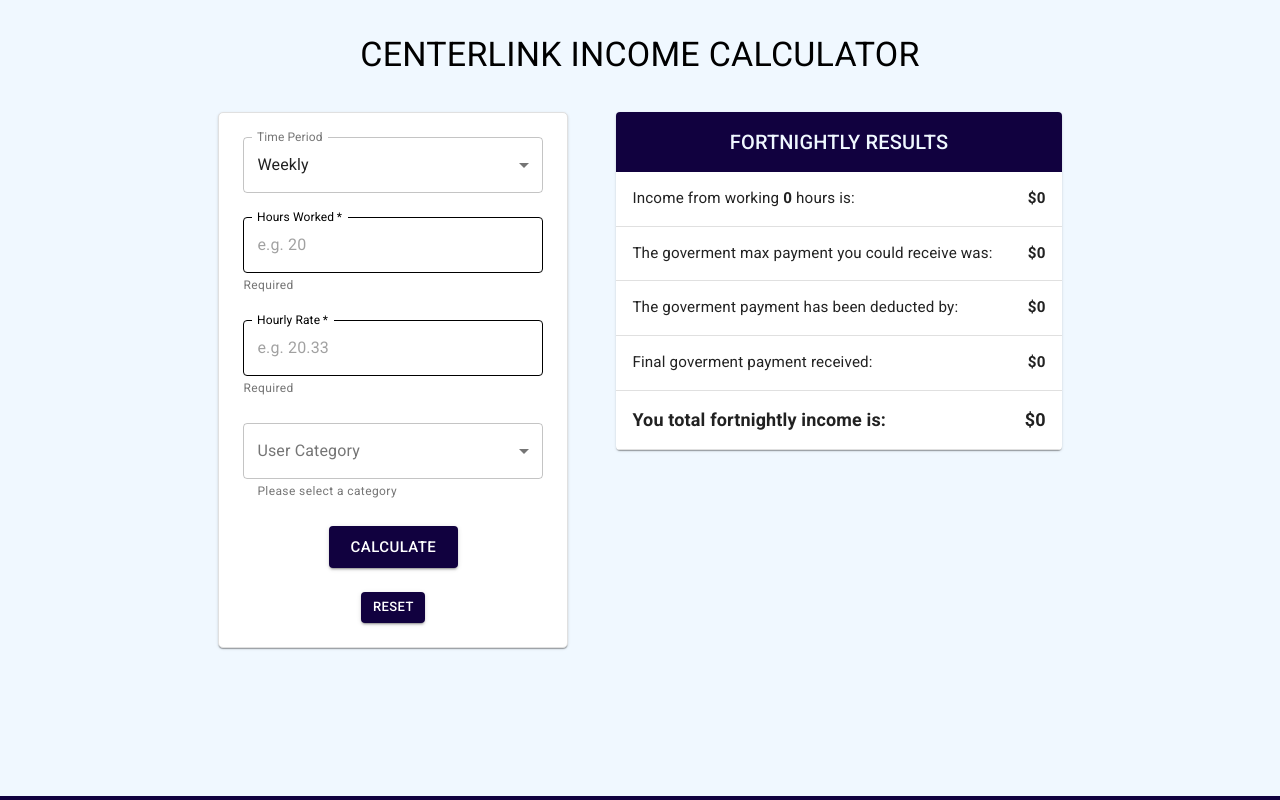
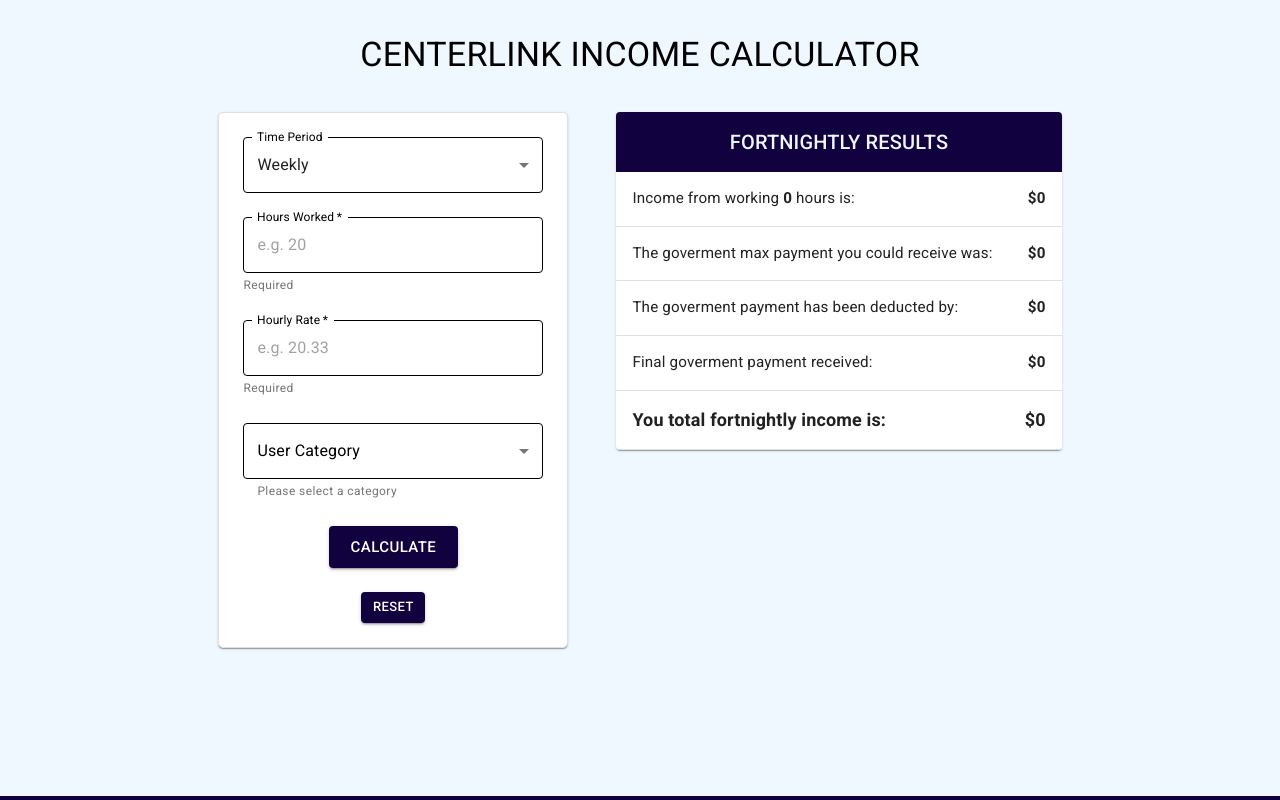
Before and after one commit to SebAnt86/incomecalc, a React (Create React App) app: page / in a window 1280 px wide. Shown: the top 800 px of the page. Built offline with nearby package versions, Linux system fonts and the light colour scheme; the HTML template or start-up script is replaced by a standard one.

Commit message:
change Select color to black

```diff
--- a/src/components/Form.js
+++ b/src/components/Form.js
@@ -20,6 +20,9 @@ const useStyles = makeStyles((theme) => ({
     // margin: theme.spacing(1),
     minWidth: 300,
     maxWidth: 300,
+    '& .MuiOutlinedInput-notchedOutline': {
+        borderColor: 'black'
+    }
   },
 
   cssLabel: {
@@ -40,6 +43,12 @@ const useStyles = makeStyles((theme) => ({
     borderWidth: "1px",
     borderColor: "black !important",
   },
+
+//   selectBorder: {
+//     '& .MuiOutlinedInput-notchedOutline': {
+//         borderColor: 'black'
+//     }
+//   },
 
   selectEmpty: {
     marginTop: theme.spacing(2),
--- a/src/index.css
+++ b/src/index.css
@@ -47,12 +47,12 @@ Button:hover {
 }
 
 
-/* label:hover,
-label:active,
-label:focus
- {
-    color: black !important;
-} */
+
+label {
+    color: #000000 !important;
+}
+
+
 /* results style */
 
 .table-head {
```
